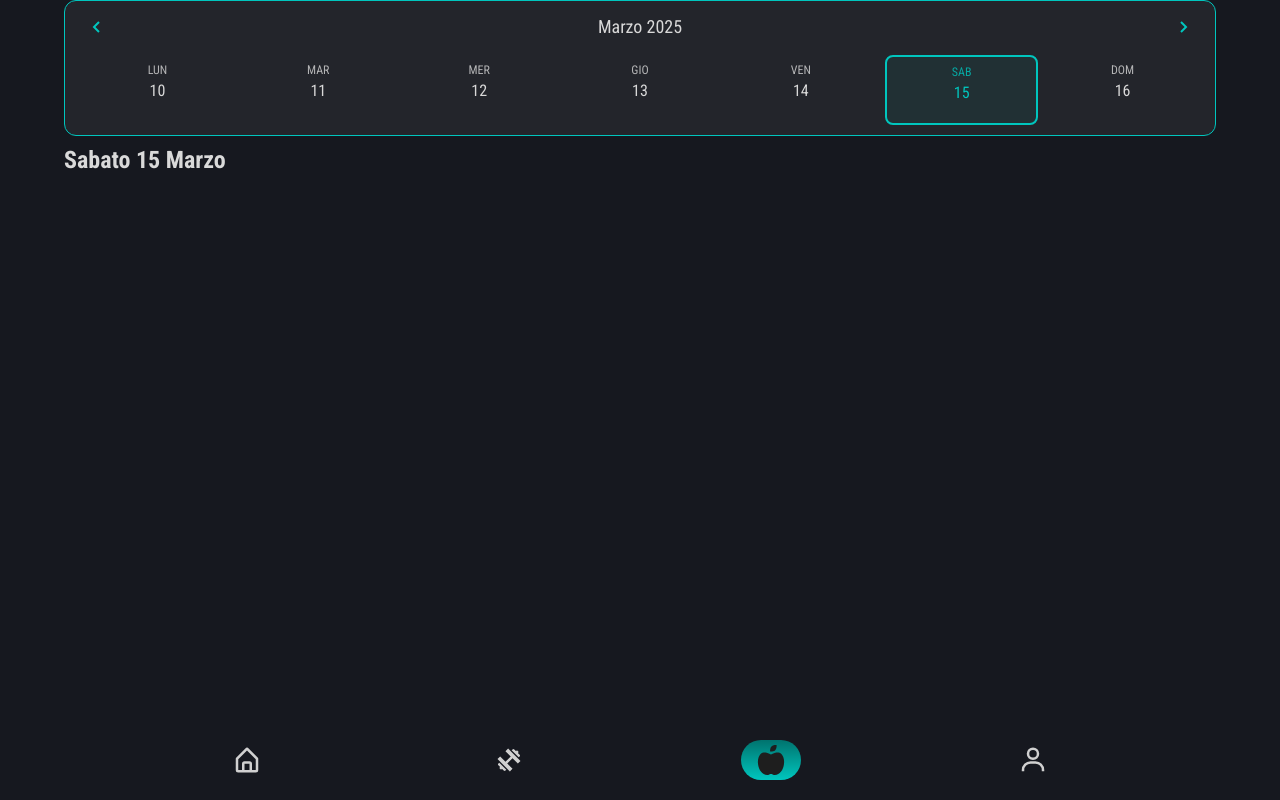
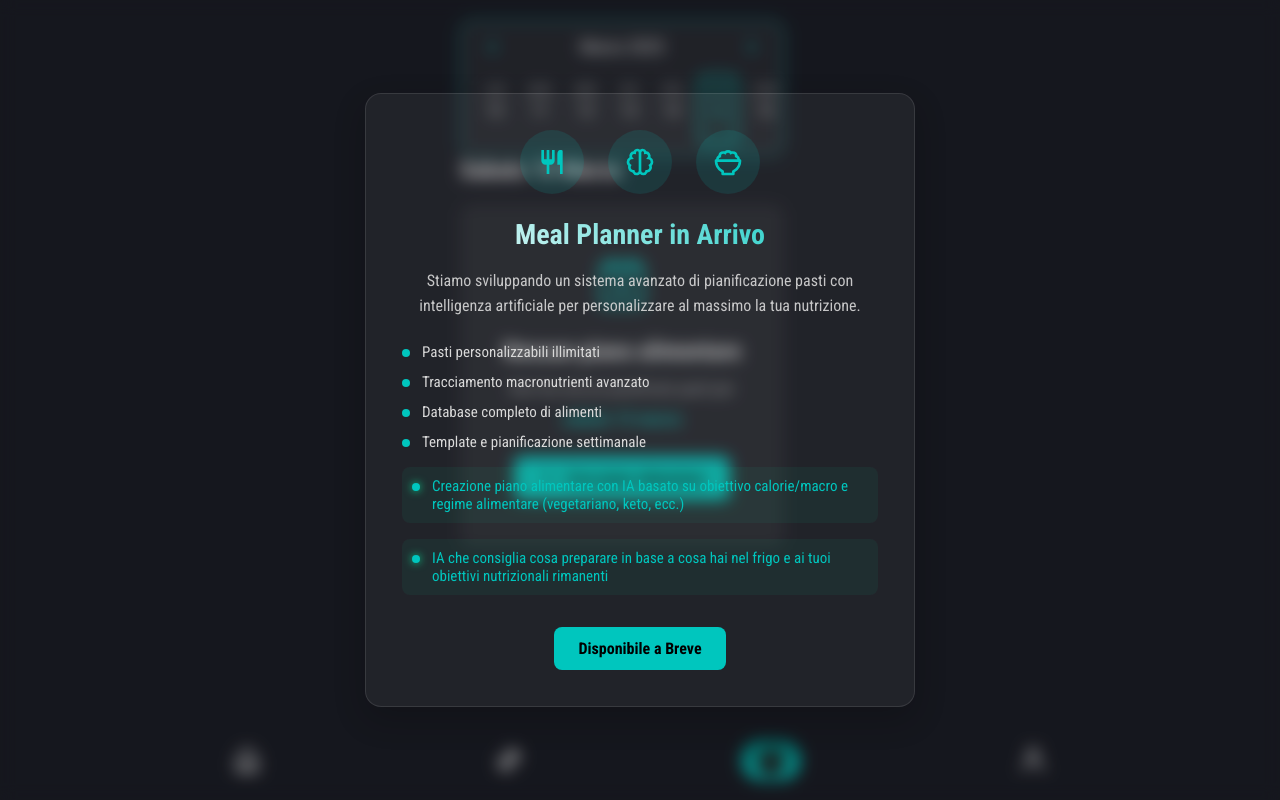
Before and after one commit to borinsimone/fitappv2, a React (Vite) app: page /fitappv2/meal-planner in a window 1280 px wide. Built offline with nearby package versions, Linux system fonts and the light colour scheme; no server answers; sample sign-in values are in the browser's storage.

Commit message:
feat: add NoMealPlan component and restructure MealPlanner for improved meal planning experience

```diff
--- /dev/null
+++ b/src/pages/Meal/ComingSoonOverlay.tsx
@@ -0,0 +1,190 @@
+import React from 'react';
+import styled from 'styled-components';
+import { motion } from 'framer-motion';
+import {
+  BiRestaurant,
+  BiBowlRice,
+  BiCalendarStar,
+  BiBrain,
+  BiRefresh,
+} from 'react-icons/bi';
+
+const ComingSoonOverlay: React.FC = () => {
+  return (
+    <OverlayContainer
+      initial={{ opacity: 0 }}
+      animate={{ opacity: 1 }}
+      transition={{ duration: 0.5 }}
+    >
+      <ContentCard>
+        <IconRow>
+          <IconWrapper>
+            <BiRestaurant size={32} />
+          </IconWrapper>
+          <IconWrapper>
+            <BiBrain size={32} />
+          </IconWrapper>
+          <IconWrapper>
+            <BiBowlRice size={32} />
+          </IconWrapper>
+        </IconRow>
+
+        <Title>Meal Planner in Arrivo</Title>
+
+        <Description>
+          Stiamo sviluppando un sistema avanzato di pianificazione pasti con
+          intelligenza artificiale per personalizzare al massimo la tua
+          nutrizione.
+        </Description>
+
+        <FeaturesList>
+          <FeatureItem>
+            <FeatureDot />
+            Pasti personalizzabili illimitati
+          </FeatureItem>
+          <FeatureItem>
+            <FeatureDot />
+            Tracciamento macronutrienti avanzato
+          </FeatureItem>
+          <FeatureItem>
+            <FeatureDot />
+            Database completo di alimenti
+          </FeatureItem>
+          <FeatureItem>
+            <FeatureDot />
+            Template e pianificazione settimanale
+          </FeatureItem>
+          <FeatureItem highlight>
+            <FeatureDot glow />
+            <span>
+              Creazione piano alimentare con IA basato su obiettivo
+              calorie/macro e regime alimentare (vegetariano, keto, ecc.)
+            </span>
+          </FeatureItem>
+          <FeatureItem highlight>
+            <FeatureDot glow />
+            <span>
+              IA che consiglia cosa preparare in base a cosa hai nel frigo e ai
+              tuoi obiettivi nutrizionali rimanenti
+            </span>
+          </FeatureItem>
+        </FeaturesList>
+
+        <ComingSoonBadge>Disponibile a Breve</ComingSoonBadge>
+      </ContentCard>
+    </OverlayContainer>
+  );
+};
+
+const OverlayContainer = styled(motion.div)`
+  position: absolute;
+  top: 0;
+  left: 0;
+  width: 100%;
+  height: 100%;
+  background: ${({ theme }) => theme.colors.dark30};
+  backdrop-filter: blur(8px);
+  display: flex;
+  align-items: center;
+  justify-content: center;
+  z-index: 1000;
+  padding: 20px;
+`;
+
+const ContentCard = styled.div`
+  background: ${({ theme }) => theme.colors.white10};
+  border-radius: 16px;
+  padding: 36px;
+  max-width: 550px;
+  width: 100%;
+  text-align: center;
+  box-shadow: 0 12px 32px rgba(0, 0, 0, 0.2);
+  border: 1px solid ${({ theme }) => theme.colors.white20};
+`;
+
+const IconRow = styled.div`
+  display: flex;
+  justify-content: center;
+  gap: 24px;
+  margin-bottom: 24px;
+`;
+
+const IconWrapper = styled.div`
+  display: flex;
+  align-items: center;
+  justify-content: center;
+  width: 64px;
+  height: 64px;
+  border-radius: 50%;
+  background: ${({ theme }) => theme.colors.neon}20;
+  color: ${({ theme }) => theme.colors.neon};
+`;
+
+const Title = styled.h2`
+  font-size: 28px;
+  font-weight: 700;
+  margin-bottom: 16px;
+  background: linear-gradient(45deg, #fff, ${({ theme }) => theme.colors.neon});
+  -webkit-background-clip: text;
+  -webkit-text-fill-color: transparent;
+`;
+
+const Description = styled.p`
+  font-size: 16px;
+  line-height: 1.6;
+  color: ${({ theme }) => theme.colors.white};
+  margin-bottom: 24px;
+  opacity: 0.9;
+`;
+
+const FeaturesList = styled.ul`
+  list-style: none;
+  padding: 0;
+  margin: 0 0 32px 0;
+  text-align: left;
+`;
+
+const FeatureItem = styled.li<{ highlight?: boolean }>`
+  display: flex;
+  align-items: flex-start;
+  font-size: 15px;
+  margin-bottom: 12px;
+  color: ${({ theme, highlight }) =>
+    highlight ? theme.colors.neon : theme.colors.white};
+  ${({ highlight }) =>
+    highlight &&
+    `
+    background: rgba(0, 255, 170, 0.05);
+    padding: 10px;
+    border-radius: 8px;
+    margin-top: 16px;
+  `}
+`;
+
+const FeatureDot = styled.span<{ glow?: boolean }>`
+  width: 8px;
+  height: 8px;
+  border-radius: 50%;
+  background: ${({ theme }) => theme.colors.neon};
+  margin-right: 12px;
+  margin-top: 6px;
+  flex-shrink: 0;
+
+  ${({ glow }) =>
+    glow &&
+    `
+    box-shadow: 0 0 8px rgba(0, 255, 170, 0.8);
+  `}
+`;
+
+const ComingSoonBadge = styled.div`
+  background: ${({ theme }) => theme.colors.neon};
+  color: black;
+  font-weight: 600;
+  font-size: 16px;
+  padding: 12px 24px;
+  border-radius: 8px;
+  display: inline-block;
+`;
+
+export default ComingSoonOverlay;
--- a/src/pages/Meal/MealPlanner.tsx
+++ b/src/pages/Meal/MealPlanner.tsx
@@ -3,9 +3,12 @@ import styled from 'styled-components';
 import { format, isSameDay } from 'date-fns';
 import { it } from 'date-fns/locale';
 
-import MealAgenda from './MealAgenda';
-import MacroSummary from './MacroSummary';
-import Meals from './Meals';
+import MealAgenda from './components/agenda/MealAgenda';
+import MacroSummary from './components/metrics/MacroSummary';
+import Meals from './components/meals/Meals';
+import NoMealPlan from './components/empty-states/NoMealPlan';
+import ComingSoonOverlay from './ComingSoonOverlay';
+
 export interface Meal {
   id: string;
   date: string;
@@ -137,6 +140,7 @@ function MealPlanner() {
 
   return (
     <Container>
+      <Content>
         <MealAgenda
           onSelectDay={setSelectedDate}
           selectedDate={selectedDate}
@@ -146,13 +150,13 @@ function MealPlanner() {
           <Header>
             <h1>{format(selectedDate, 'EEEE d MMMM', { locale: it })}</h1>
           </Header>
-        {selectedMeal && (
+
+          {selectedMeal ? (
+            <>
               <MacroSummary
                 meals={selectedMeal.meals}
                 selectedMeal={selectedMeal}
               />
-        )}
-        {selectedMeal && (
               <Meals
                 selectedMeal={selectedMeal}
                 startHour={6}
@@ -166,14 +170,37 @@ function MealPlanner() {
                   );
                 }}
               />
+            </>
+          ) : (
+            <NoMealPlan
+              selectedDate={selectedDate}
+              onCreateMeal={() => {
+                // Funzione per creare un nuovo piano pasti
+                const newMeal = {
+                  id: Date.now().toString(),
+                  date: selectedDate.toISOString().split('T')[0],
+                  meals: {
+                    breakfast: [],
+                    lunch: [],
+                    dinner: [],
+                    snacks: [],
+                  },
+                };
+                setDummyMeals([...dummyMeals, newMeal]);
+              }}
+            />
           )}
         </MainContent>
+      </Content>
+      <ComingSoonOverlay />
     </Container>
   );
 }
 
 export default MealPlanner;
-
+const Content = styled.div`
+  padding: 20px;
+`;
 const Container = styled.div`
   height: 100vh;
   height: 100dvh;
--- /dev/null
+++ b/src/pages/Meal/components/empty-states/NoMealPlan.tsx
@@ -0,0 +1,99 @@
+import React from 'react';
+import styled from 'styled-components';
+import { format } from 'date-fns';
+import { it } from 'date-fns/locale';
+import { BiCalendarPlus, BiPlus } from 'react-icons/bi';
+
+interface NoMealPlanProps {
+  selectedDate: Date;
+  onCreateMeal?: () => void;
+}
+
+const NoMealPlan: React.FC<NoMealPlanProps> = ({
+  selectedDate,
+  onCreateMeal,
+}) => {
+  return (
+    <Container>
+      <IconContainer>
+        <BiCalendarPlus size={60} />
+      </IconContainer>
+
+      <Title>Nessun piano alimentare</Title>
+
+      <Message>
+        Non hai ancora pianificato pasti per
+        <HighlightDate>
+          {format(selectedDate, 'EEEE d MMMM', { locale: it })}
+        </HighlightDate>
+      </Message>
+
+      <CreateButton onClick={onCreateMeal}>
+        <BiPlus size={20} />
+        Crea piano alimentare
+      </CreateButton>
+    </Container>
+  );
+};
+
+const Container = styled.div`
+  display: flex;
+  flex-direction: column;
+  align-items: center;
+  justify-content: center;
+  padding: 48px 24px;
+  background: ${({ theme }) => theme.colors.white10};
+  border-radius: 12px;
+  text-align: center;
+  margin: 20px 0;
+`;
+
+const IconContainer = styled.div`
+  color: ${({ theme }) => theme.colors.neon};
+  margin-bottom: 20px;
+  opacity: 0.7;
+`;
+
+const Title = styled.h2`
+  font-size: 24px;
+  font-weight: 600;
+  margin-bottom: 12px;
+`;
+
+const Message = styled.p`
+  font-size: 16px;
+  opacity: 0.8;
+  margin-bottom: 24px;
+  line-height: 1.5;
+  display: flex;
+  flex-direction: column;
+  gap: 4px;
+`;
+
+const HighlightDate = styled.span`
+  color: ${({ theme }) => theme.colors.neon};
+  font-weight: 600;
+  font-size: 18px;
+`;
+
+const CreateButton = styled.button`
+  display: flex;
+  align-items: center;
+  gap: 8px;
+  background: ${({ theme }) => theme.colors.neon};
+  color: black;
+  border: none;
+  border-radius: 8px;
+  padding: 12px 24px;
+  font-weight: 600;
+  font-size: 16px;
+  cursor: pointer;
+  transition: all 0.2s ease;
+
+  &:hover {
+    opacity: 0.9;
+    transform: translateY(-2px);
+  }
+`;
+
+export default NoMealPlan;
--- a/src/pages/Meal/Meals.tsx
+++ b/src/pages/Meal/components/meals/Meals.tsx
@@ -1,6 +1,6 @@
 import styled from 'styled-components';
-import { Meal } from './MealPlanner';
-import type { MealItem } from './MealPlanner';
+import { Meal } from '../../MealPlanner';
+import type { MealItem } from '../../MealPlanner';
 import { format } from 'date-fns';
 
 import { useState } from 'react';
--- a/src/pages/Meal/MacroSummary.tsx
+++ b/src/pages/Meal/components/metrics/MacroSummary.tsx
@@ -1,7 +1,7 @@
 import React from 'react';
 import styled from 'styled-components';
 import MacroProgress from './MacroProgress';
-import { Meal } from '../../pages/Meal/MealPlanner';
+import { Meal } from '../../MealPlanner';
 
 interface MacroSummaryProps {
   meals: Meal['meals'];
--- a/src/theme.ts
+++ b/src/theme.ts
@@ -11,6 +11,16 @@ export const globalTheme = {
     white80: '#d9d9d980',
     white90: '#d9d9d990',
     dark: '#16181F',
+    dark10: '#16181F10',
+    dark20: '#16181F20',
+    dark30: '#16181F30',
+    dark40: '#16181F40',
+    dark50: '#16181F50',
+    dark60: '#16181F60',
+
+    dark70: '#16181F70',
+    dark80: '#16181F80',
+    dark90: '#16181F90',
 
     neon: '#00C6BE',
     neon10: '#00C6BE10',
```
Also changed, not shown: src/pages/Meal/components/agenda/MealAgenda.tsx (renamed from src/pages/Meal/MealAgenda.tsx), src/pages/Meal/components/metrics/MacroProgress.tsx (renamed from src/pages/Meal/MacroProgress.tsx), src/pages/Meal/types/index.ts (added). Lines whose indentation alone changed are shown as unchanged.
